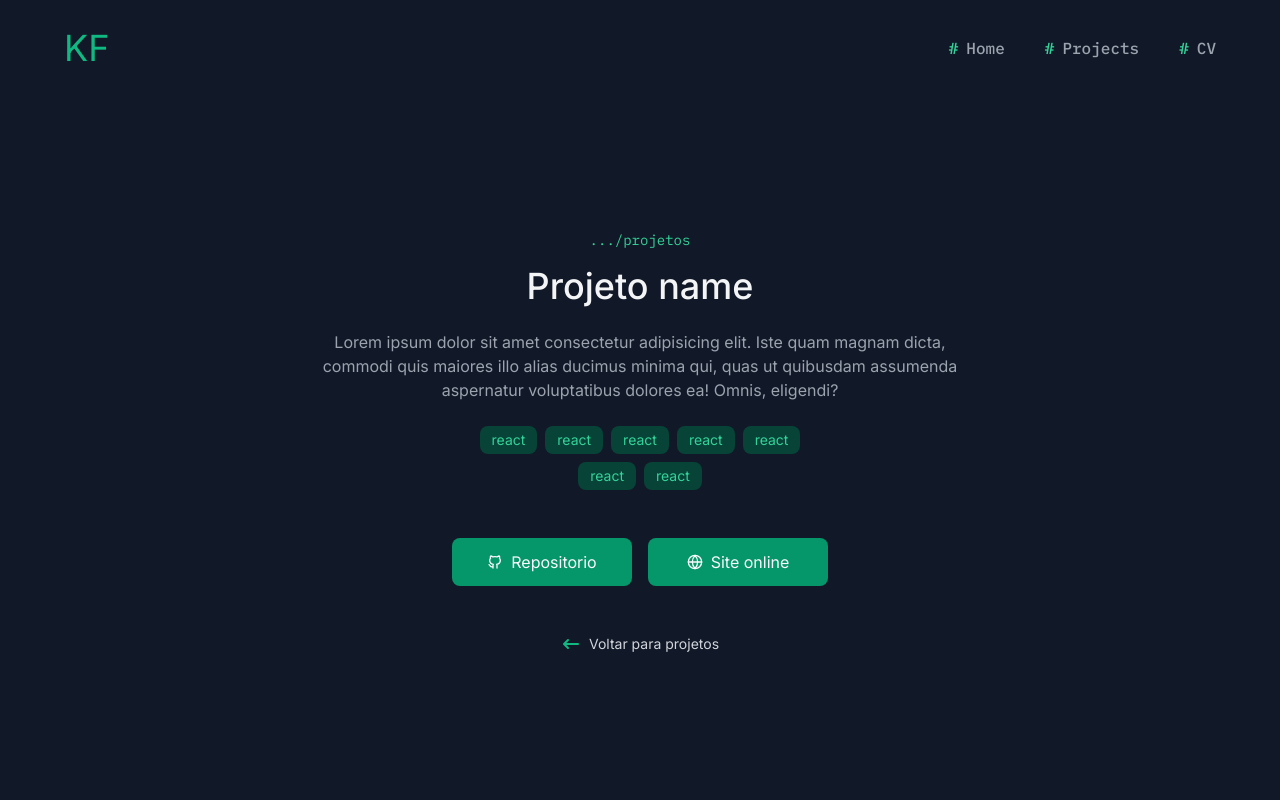
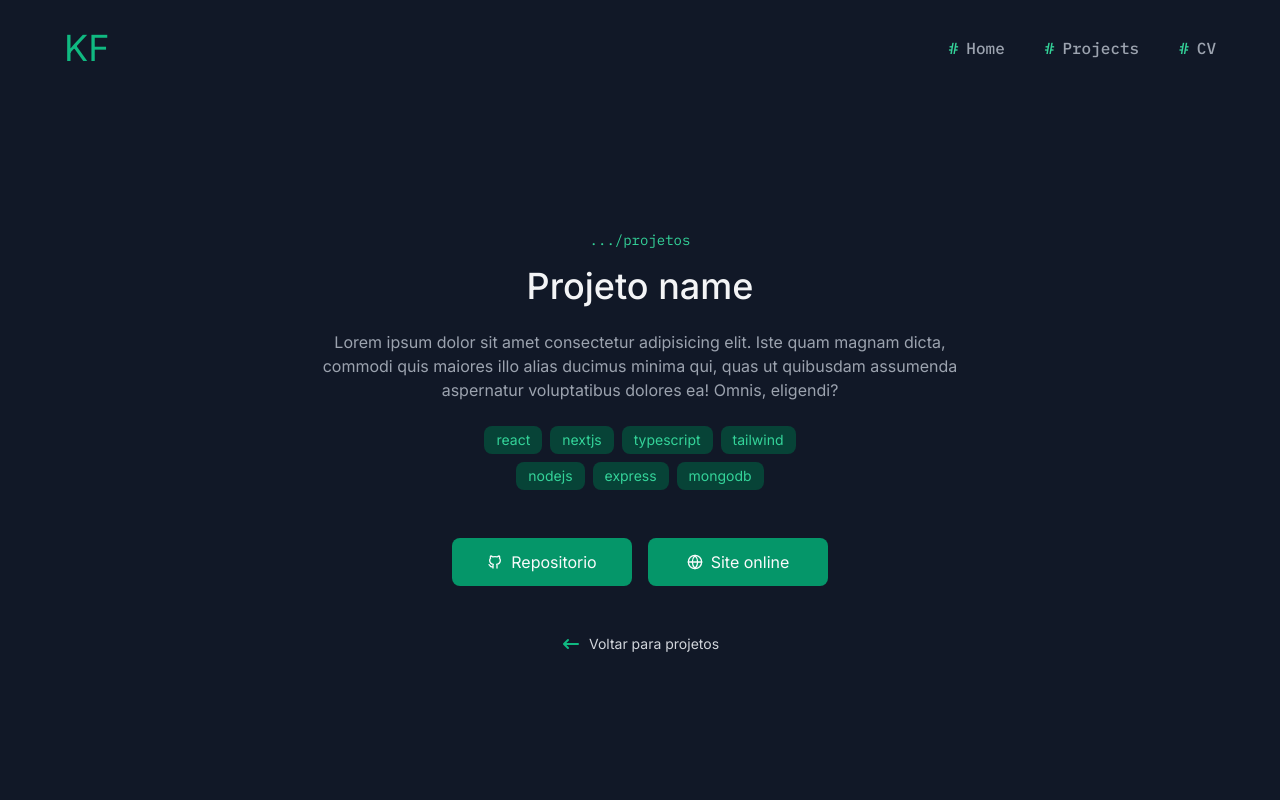
Before and after one commit to kefflen/next-portfolio, a Next.js app: page /projects/project-name in a window 1280 px wide. Shown: the top 800 px of the page. Built offline with nearby package versions, Linux system fonts and the light colour scheme.

Commit message:
feat: add animation on project and project details

```diff
--- a/app/projects/[slug]/_components/project-details.tsx
+++ b/app/projects/[slug]/_components/project-details.tsx
@@ -1,11 +1,22 @@
+"use client"
 import { Button } from "@/app/components/Button"
 import { Link } from "@/app/components/link"
 import { SectionTitle } from "@/app/components/section-title"
 import { TechBadge } from "@/app/components/tech-badge"
+import { motion } from "framer-motion"
 import { FiGlobe } from "react-icons/fi"
 import { HiArrowNarrowLeft } from "react-icons/hi"
 import { TbBrandGithub } from "react-icons/tb"
 
+const MOCK_TECHS = [
+  "react",
+  "nextjs",
+  "typescript",
+  "tailwind",
+  "nodejs",
+  "express",
+  "mongodb",
+]
 export const ProjectDetails = () => {
   return (
     <section className="w-full sm:min-h-[750px] flex flex-col items-center justify-end relative pb-10 sm:pb-24 py-24 px-6 overflow-hidden">
@@ -20,20 +31,29 @@ export const ProjectDetails = () => {
         title="Projeto name"
         className="text-center items-center sm:[&>h3]:text-4xl"
       />
-      <p className="text-gray-400 text-center max-w-[640px] my-4 sm:my-6 text-sm sm:text-base">
+      <motion.p
+        initial={{ opacity: 0, y: 100 }}
+        whileInView={{ opacity: 1, y: 0 }}
+        exit={{ opacity: 0, y: 100 }}
+        transition={{ duration: 0.5 }}
+        className="text-gray-400 text-center max-w-[640px] my-4 sm:my-6 text-sm sm:text-base"
+      >
         Lorem ipsum dolor sit amet consectetur adipisicing elit. Iste quam
         magnam dicta, commodi quis maiores illo alias ducimus minima qui, quas
         ut quibusdam assumenda aspernatur voluptatibus dolores ea! Omnis,
         eligendi?
-      </p>
+      </motion.p>
       <div className="flex w-full flex-wrap gap-2 items-center justify-center max-w-[350px]">
-        <TechBadge tech="react" />
-        <TechBadge tech="react" />
-        <TechBadge tech="react" />
-        <TechBadge tech="react" />
-        <TechBadge tech="react" />
-        <TechBadge tech="react" />
-        <TechBadge tech="react" />
+        {MOCK_TECHS.map((tech, index) => (
+          <TechBadge
+            initial={{ opacity: 0, scale: 0 }}
+            whileInView={{ opacity: 1, scale: 1 }}
+            exit={{ opacity: 0, scale: 0 }}
+            transition={{ duration: 0.5, delay: index * 0.1 }}
+            key={index}
+            tech={tech}
+          />
+        ))}
       </div>
       <div className="my-6 sm:my-12 flex items-center gap-2 sm:gap-4 flex-col sm:flex-row">
         <a href="https://www.github.com" target="_blank">
--- a/app/projects/_components/page-introduction.tsx
+++ b/app/projects/_components/page-introduction.tsx
@@ -1,5 +1,7 @@
+"use client"
 import { Link } from "@/app/components/link"
 import { SectionTitle } from "@/app/components/section-title"
+import { motion } from "framer-motion"
 import { HiArrowNarrowLeft } from "react-icons/hi"
 
 export const PageIntroduction = () => {
@@ -10,7 +12,13 @@ export const PageIntroduction = () => {
         title="Meus projetos"
         className="text-center items-center [&>h3]:text-4xl"
       />
-      <div className="flex flex-col items-center">
+      <motion.div
+        initial={{ opacity: 0, y: 100 }}
+        whileInView={{ opacity: 1, y: 0 }}
+        exit={{ opacity: 0, y: 100 }}
+        transition={{ duration: 0.6 }}
+        className="flex flex-col items-center"
+      >
         <p className="text-gray-400 text-center max-w-[640px] my-6 text-sm sm:text-base">
           Aqui estão alguns dos projetos que eu fiz, como projetos pessoais, de
           cursos e eventos de programação.
@@ -19,7 +27,7 @@ export const PageIntroduction = () => {
           <HiArrowNarrowLeft className="text-emerald-500" size={20} />
           Voltar para home
         </Link>
-      </div>
+      </motion.div>
     </section>
   )
 }
```
